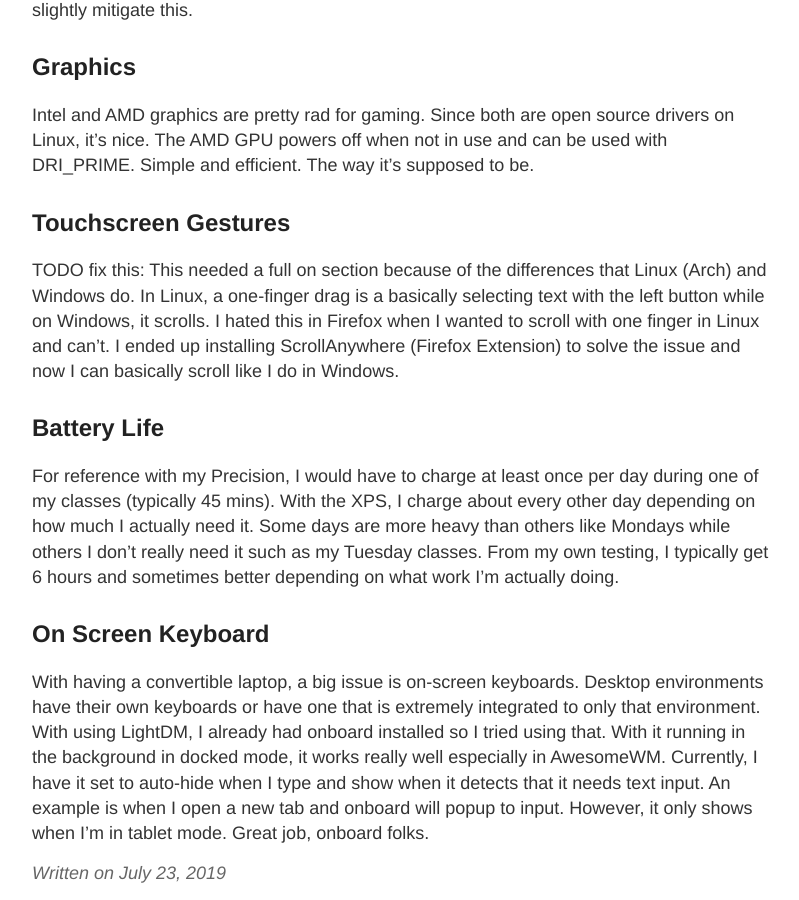
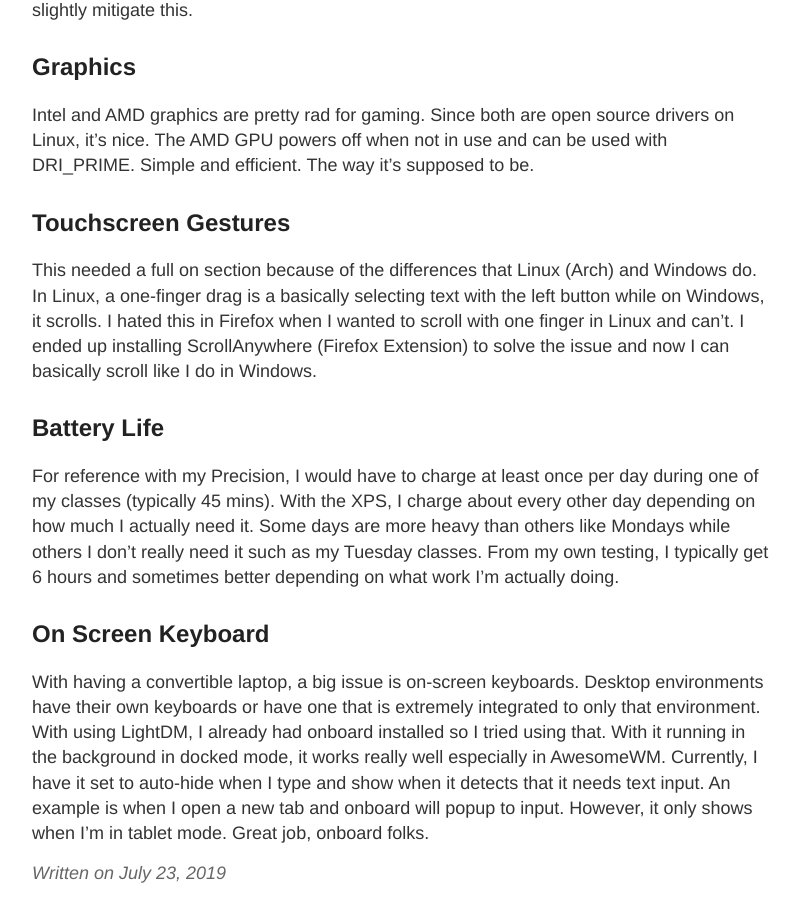
Before and after one commit to SethBarberee/sethbarberee.github.io, a Jekyll site: the page built from _posts/2019-07-23-new-laptop-new-horizons.md, in a window 1280 px wide and 900 px high, scrolled down 1463 px. Shown: the whole window, without its empty margins (238-1037 px from the left). Built offline with Jekyll 4.4.1, drawn with Linux system fonts in a browser that asks for light colours.

Commit message:
fix TODO

```diff
--- a/_posts/2019-07-23-new-laptop-new-horizons.md
+++ b/_posts/2019-07-23-new-laptop-new-horizons.md
@@ -47,7 +47,6 @@ Intel and AMD graphics are pretty rad for gaming. Since both are open source
 drivers on Linux, it's nice. The AMD GPU powers off when not in use and can be
 used with DRI_PRIME. Simple and efficient. The way it's supposed to be.
 ## Touchscreen Gestures
-TODO fix this:
 This needed a full on section because of the differences that Linux (Arch) and
 Windows do. In Linux, a one-finger drag is a basically selecting text with the
 left button while on Windows, it scrolls. I hated this in Firefox when I
```
